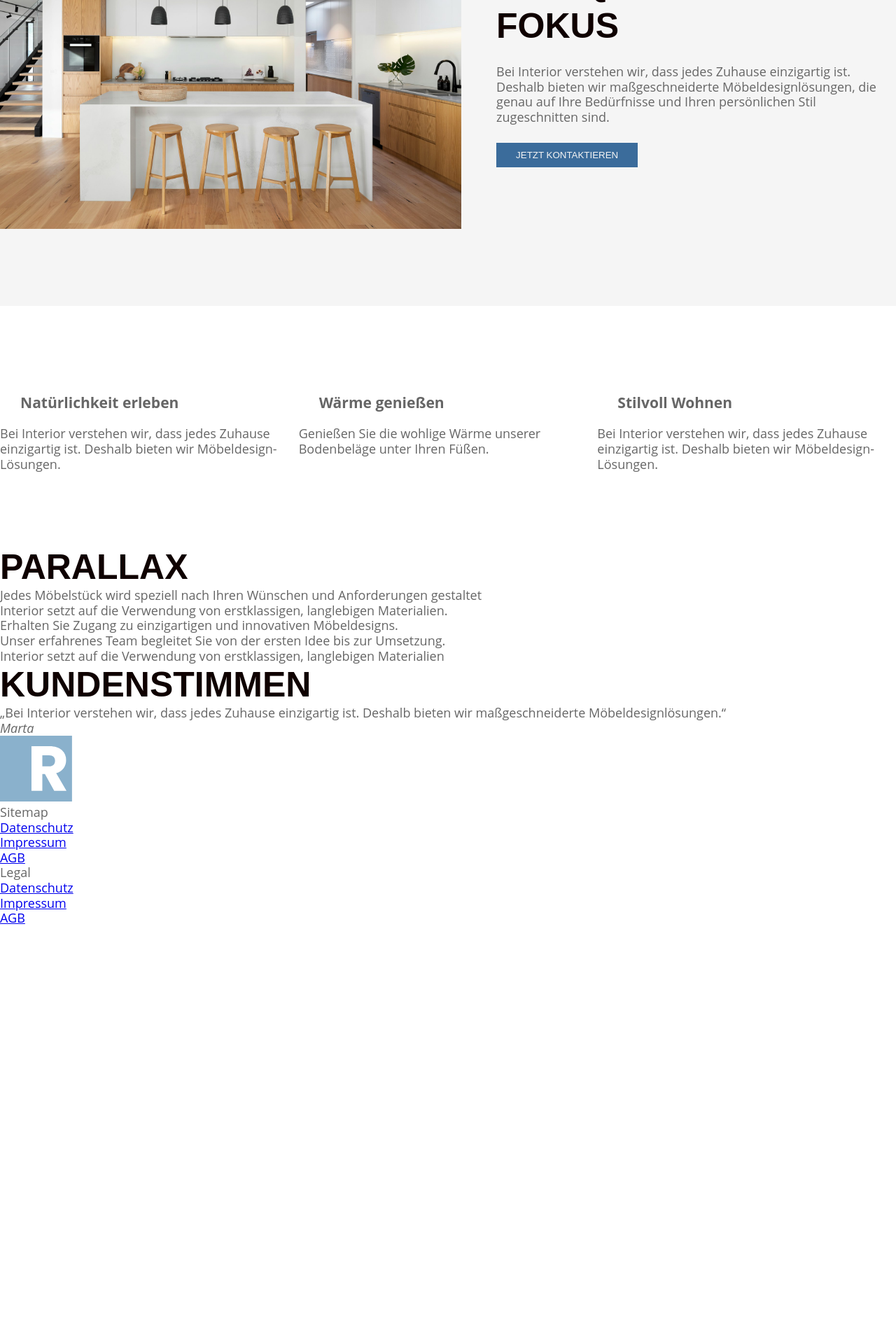
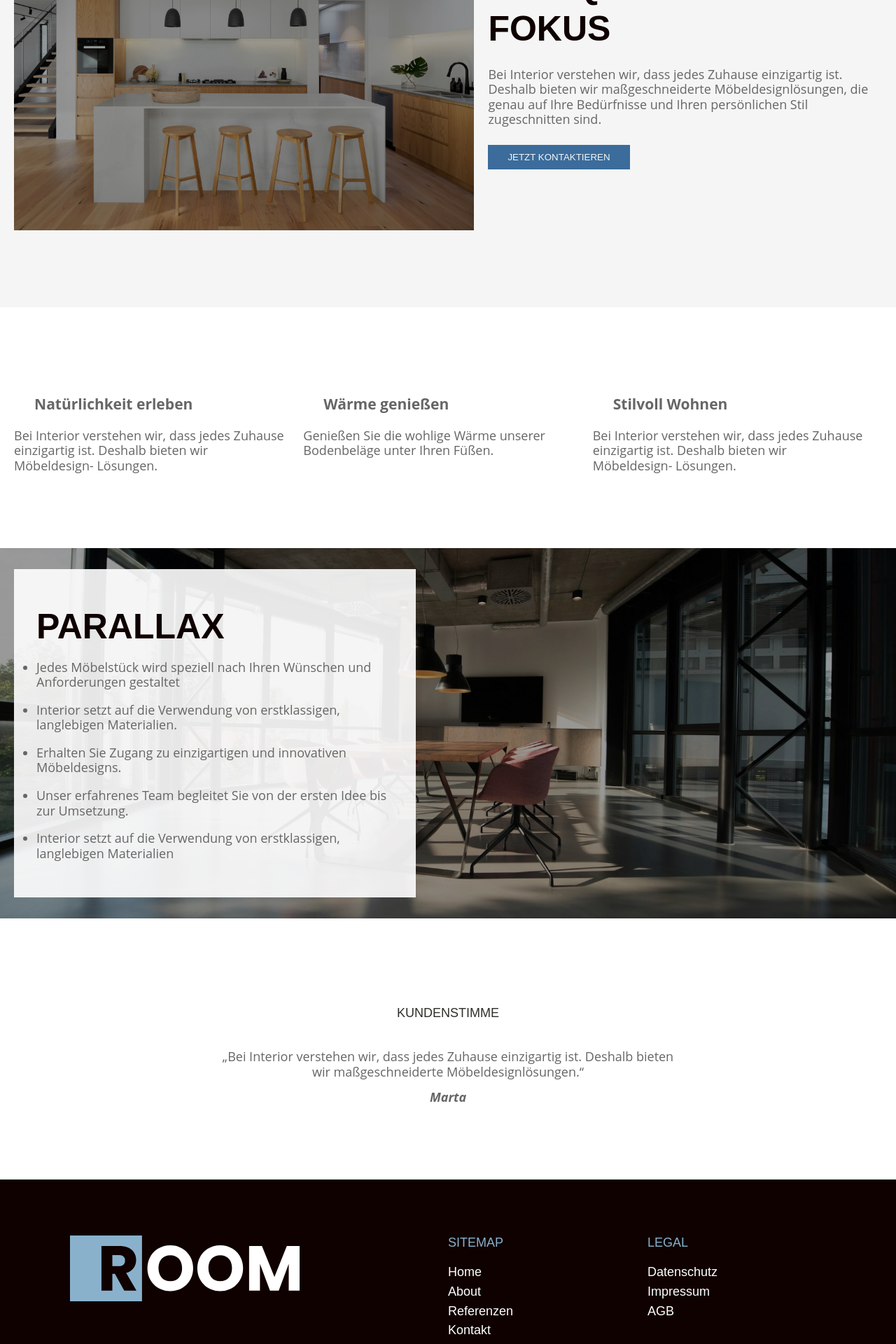
Before and after one commit to binsiee/webdev-ines-jaritz, a PHP site: page / in a window 1280 px wide. Shown: the part 1760-3680 px from the top of the page at 70% size. Before the commit the page ends 3080 px from the top, so only its background shows below. Run offline with PHP 8.4, Linux system fonts and the light colour scheme; some web fonts are replaced.

Commit message:
Parallax, Kundenstimme und Footer fertiggestellt

```diff
--- a/html/index.html
+++ b/html/index.html
@@ -27,8 +27,8 @@
 <!-- Beginn Startseite -->
 
 <main>
-    <section class="hero">
-        <div class="container">
+    <section class="hero image-overlay">
+        <div class="above-level">
         <h1 class="umbruch">Interior Design Studio</h1>
         <p class="special-font">Entdecken Sie zeitlose Eleganz bei Interior - Ihr Studio für <br> exklusives Möbeldesign </p>
         <button href="#" class="herobutton">Jetzt kontaktieren </button>
@@ -47,7 +47,9 @@
             </div>
 
             <div class="image-one">
+                <div class="image-overlay">
             <img src="img/roberto-nickson-tleCJiDOri0-unsplash.jpg" alt="Esszimmer mit Meerblick"
+            </div>
             </div>
 
     </section>
@@ -57,8 +59,10 @@
     <section class=" secondary-section">
 
         <div class="image-two">
+            <div class="image-overlay">
             <img src="img/r-architecture-TRCJ-87Yoh0-unsplash.jpg"
                  alt="Luxuriöse Küche">
+            </div>
         </div>
 
         <div>
@@ -107,7 +111,10 @@
 
     </section>
 
-        <section>
+        <section class="parallax-background image-overlay">
+            <div class="parallax-outer-box">
+                <div class="parallax-inner-box">
+                <div class="parallax-content">
             <h2>Parallax</h2>
             <ul>
                 <li>Jedes Möbelstück wird speziell nach Ihren Wünschen und Anforderungen gestaltet</li>
@@ -116,36 +123,49 @@
                 <li>Unser erfahrenes Team begleitet Sie von der ersten Idee bis zur Umsetzung.</li>
                 <li>Interior setzt auf die Verwendung von erstklassigen, langlebigen Materialien</li>
             </ul>
+                </div>
+                </div>
+            </div>
         </section>
 
-    <section>
-        <h2>Kundenstimmen</h2>
+    <section class="feedback secondary-section-margin">
+        <p class="feedback-headline">Kundenstimme</p>
         <blockquote>
-            <p>„Bei Interior verstehen wir, dass jedes Zuhause einzigartig ist. Deshalb bieten wir maßgeschneiderte Möbeldesignlösungen.“</p>
-            <cite>Marta</cite>
+            <p class="feedback-quote">„Bei Interior verstehen wir, dass jedes Zuhause einzigartig ist. Deshalb bieten wir maßgeschneiderte Möbeldesignlösungen.“</p>
+            <cite class="feedback-name">Marta</cite>
         </blockquote>
     </section>
 
 </main>
 
-<footer>
+<footer class="footer-background">
 
+    <div class="footer-section">
+<div class="footer-logo">
+    <img src="./img/logo-interior.svg" alt="logo rooms">
+</div>
 
-    <img src="./img/logo-interior.svg" alt="logo rooms">
-
+    <div class="footer-links">
+<div>
     <p>Sitemap</p>
     <ul>
-        <li><a href="#">Datenschutz</a></li>
-        <li><a href="#">Impressum</a></li>
-        <li><a href="#">AGB</a></li>
+        <li><a href="#">Home</a></li>
+        <li><a href="#">About</a></li>
+        <li><a href="#">Referenzen</a></li>
+        <li><a href="#">Kontakt</a></li>
     </ul>
+    </div>
 
+<div>
     <p>Legal</p>
     <ul class>
         <li><a href="#">Datenschutz</a></li>
         <li><a href="#">Impressum</a></li>
         <li><a href="#">AGB</a></li>
     </ul>
+    </div>
+    </div>
+    </div>
 
 </footer>
 
--- a/html/styles.css
+++ b/html/styles.css
@@ -8,6 +8,7 @@
 
 :root {
     --base-bg-color: #FFFFFF;
+    --base-bg-color-rgb: 255, 255, 255;
     --base-color: #666666;
     --headline-color: #0F0100;
 
@@ -80,6 +81,32 @@ p{font-size: var(--font-size-base);
 font-family: var(--font-secondary);
 color: var(--base-color)}
 
+.image-overlay {
+    position: relative;
+    display: inline-block; /* Flexibler Bild-Wrapper */
+    width: 100%; /* Anpassung Elternbreite */
+    overflow: hidden;
+}
+
+.image-overlay::before {
+    content: "";
+    position: absolute;
+    top: 0;
+    left: 0;
+    width: 100%;
+    height: 100%;
+    background-color: rgba(0, 0, 0, 0.4); /* Schwarzes Overlay mit 40% Trans */
+    z-index: 1;
+    mix-blend-mode: hard-light; /* Overlay-Effekt lt XD */
+    pointer-events: none; /* Overlay blockiert keine Klicks */
+}
+
+.image-overlay img {
+    display: block;
+    width: 100%;
+    height: auto; /* Skaliert  Bild proportional */
+}
+
 .special-font{font-family: var(--font-primary);
 color: var(--font-secondary)}
 
@@ -127,17 +154,18 @@ nav.container {
     align-items: center; /* vertikal zentrieren */
 }
 
-.hero .container {
+.hero .above-level {
     max-width: var(--container-max-width);
     width: 100%; /* Container nimmt die volle verfügbare Breite ein */
     margin: 0 auto; /* Zentriert Container horizontal */
-    padding: 20px 0px;
+    padding-left: 20px;
+    z-index: 2;
 }
 
 /*alle Children v hero container sollen unterhalb 30px haben*/
-.hero .container > * {margin-bottom: 30px;}
+.hero .above-level > * {margin-bottom: 30px;}
 /*letztes child nicht*/
-.hero .container > *:last-child {
+.hero .above-level > *:last-child {
     margin-bottom: 0; /* Kein Abstand beim letzten Kind */
 }
 
@@ -161,7 +189,6 @@ padding-bottom: 106px;}
     display: flex;
     justify-items: center;
     align-items: top;
-    gap:30px;
 }
 
 .secondary-section .text-one{
@@ -173,13 +200,22 @@ padding-bottom: 106px;}
 
 .text-one >*:first-child{margin-bottom: 25px}
 
-.secondary-section .image-one{flex: 1;padding-left:20px}
+.secondary-section .image-one{position: relative;
+    flex: 1;padding: 0 20px}
 
 .secondary-section img{
-    width: 100%; height: auto;
-    object-fit: cover; overflow: hidden;}
+    width: 100%; height: auto;}
 
 .secondary-section-two-bg-color {background-color: var(--secondary-color);}
+
+.secondary-section .image-two{padding: 0 20px;}
+
+.secondary-section .text-two{
+    flex: 1;
+    padding-right: 20px; /* Abstand innerhalb Textblock */
+    display: flex;
+    flex-direction: column;
+    justify-content: top; /* Vertikale Zentrierung Text */}
 
 .secondary-button {
     background-color: var(--accent-color);
@@ -188,19 +224,9 @@ padding-bottom: 106px;}
     display: inline-block;
     align-self: flex-start;
     margin-top: 25px;
-    margin-left: 20px;
 }
 
-.secondary-section .text-two{
-    flex: 1;
-    padding: 0 20px; /* Abstand innerhalb Textblock */
-    display: flex;
-    flex-direction: column;
-    justify-content: top; /* Vertikale Zentrierung Text */}
-
 .text-two >*:first-child {margin-bottom: 25px}
-
-.image-two{max-width: 100%}
 
 /* 3 Bulletpoints */
 
@@ -211,11 +237,104 @@ padding-bottom: 106px;}
 max-width: var(--container-max-width);
 width: 100%;
 margin: 0 auto;
-    padding-top: 125px;
-    padding-bottom: 106px;}
+    padding: 125px 20px 106px;}
 
 .bulletpoints-width{max-width: 427px;
 flex: 1; padding-right: 20px}
 
 .bulletpoints-header{display: flex;
     gap: 15px;margin-bottom: 22px;}
+
+/*Parallax-Sektion*/
+
+.parallax-background {
+    background-image: url("img/nastuh-abootalebi-eHD8Y1Znfpk-unsplash.jpg");
+    background-size: cover;
+    background-position: center;
+    background-repeat: no-repeat;
+    padding: 30px 20px;
+    max-width: 100%;
+    display: flex;
+    justify-content: center;
+    align-items: center;
+    height: auto; /* Vermeidet Überlappung */
+}
+
+.parallax-outer-box{
+    max-width: var(--container-max-width);
+    margin: 0 auto;
+    width: 100%;
+    display: flex;
+    justify-content: flex-start; /* Links ausrichten inner-box */
+}
+
+.parallax-inner-box {max-height: 570px;
+    background-color: rgba(var(--base-bg-color-rgb), 0.9);
+    padding:52px 32px;
+    z-index: 2;
+    position: relative;}
+
+.parallax-content{max-width: 510px;}
+
+.parallax-content h2 {
+    margin-bottom: 18px;
+}
+
+.parallax-content ul {
+    margin-bottom: 0;
+}
+
+.parallax-content ul > li {
+    margin-bottom: 18px;
+}
+
+.parallax-content ul > li:last-child {
+    margin-bottom: 0;
+}
+
+/*Kundenstimme*/
+
+.feedback{
+    max-width: 654px;
+width: 100%;
+margin: 0 auto;
+    text-align: center;
+}
+
+.feedback-headline{text-transform: uppercase;margin-bottom:
+        40px;font-family: var(--font-primary);color: #2F2F2A;}
+
+.feedback-quote{margin-bottom: 15px;}
+
+.feedback-name{font-weight: bold;}
+
+/*Footer*/
+
+.footer-background{background-color: var(--primary-color);padding: 80px;}
+
+.footer-section{max-width: var(--container-max-width);
+    width: 100%;
+    margin: 0 auto;
+    padding: 0 20px;
+display: grid;
+    grid-template-columns: 1fr 1fr;}
+
+.footer-logo{max-width: 328px;
+    height: auto;}
+
+.footer-links{display: grid;
+    grid-template-columns: 1fr 1fr;
+    gap:30px;}
+
+.footer-links p{color: var(--focus-outline-color);
+    text-transform:
+        uppercase;
+    margin-bottom: 20px;
+    font-family: var(--font-primary);}
+
+.footer-links ul{list-style: none;}
+
+.footer-links ul a{text-decoration: none;
+    color: var(--base-bg-color);font-family: var(--font-primary);}
+
+.footer-links ul li{margin-bottom: 5px;}
```
